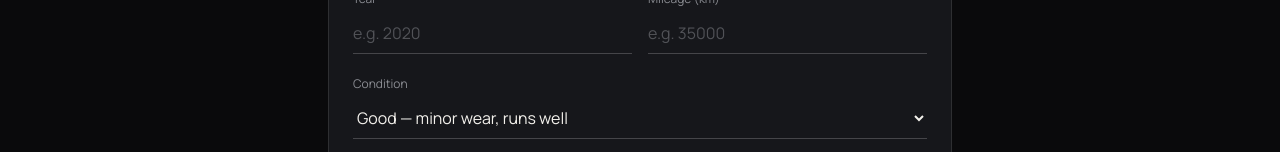
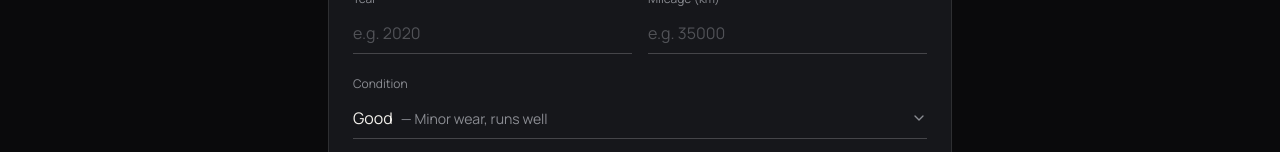
Before and after one commit to ctoswar/basta-manibela, a Next.js app: page /sell in a window 1280 px wide. Shown: the part 648-800 px from the top of the page. Built offline with nearby package versions, Linux system fonts and the light colour scheme.

Commit message:
feat: animated condition dropdown in sell car form
- Replace native select with custom animated dropdown
- Slide-in + fade animation (300ms ease-out)
- Staggered option entrance with 40ms delay
- Rotating chevron icon on open/close
- Click outside to close
- Closes #24

```diff
--- a/components/SellCarForm.tsx
+++ b/components/SellCarForm.tsx
@@ -1,15 +1,15 @@
 "use client";
 
-import { useState, useRef } from "react";
-import { Camera, X } from "lucide-react";
+import { useState, useRef, useEffect } from "react";
+import { Camera, X, ChevronDown } from "lucide-react";
 import { submitSellCar } from "@/lib/api/listings";
 import type { CarCondition } from "@/lib/types";
 
-const CONDITIONS: { value: CarCondition; label: string }[] = [
-  { value: "excellent", label: "Excellent — like new, no issues" },
-  { value: "good", label: "Good — minor wear, runs well" },
-  { value: "fair", label: "Fair — some repairs needed" },
-  { value: "poor", label: "Poor — significant issues" },
+const CONDITIONS: { value: CarCondition; label: string; desc: string }[] = [
+  { value: "excellent", label: "Excellent", desc: "Like new, no issues" },
+  { value: "good", label: "Good", desc: "Minor wear, runs well" },
+  { value: "fair", label: "Fair", desc: "Some repairs needed" },
+  { value: "poor", label: "Poor", desc: "Significant issues" },
 ];
 
 const MAX_PHOTOS = 5;
@@ -27,7 +27,22 @@ export default function SellCarForm() {
   const [message, setMessage] = useState("");
   const [photos, setPhotos] = useState<File[]>([]);
   const [photoError, setPhotoError] = useState("");
+  const [conditionOpen, setConditionOpen] = useState(false);
   const fileInputRef = useRef<HTMLInputElement>(null);
+  const dropdownRef = useRef<HTMLDivElement>(null);
+
+  // Close dropdown on outside click
+  useEffect(() => {
+    function handleClickOutside(e: MouseEvent) {
+      if (dropdownRef.current && !dropdownRef.current.contains(e.target as Node)) {
+        setConditionOpen(false);
+      }
+    }
+    if (conditionOpen) {
+      document.addEventListener("mousedown", handleClickOutside);
+      return () => document.removeEventListener("mousedown", handleClickOutside);
+    }
+  }, [conditionOpen]);
 
   function handlePhotosChange(e: React.ChangeEvent<HTMLInputElement>) {
     const files = Array.from(e.target.files || []);
@@ -172,20 +187,61 @@ export default function SellCarForm() {
         </label>
       </div>
 
-      <label className="block">
+      <div className="block">
         <span className="font-body text-xs text-muted">Condition</span>
-        <select
-          value={condition}
-          onChange={(e) => setCondition(e.target.value as CarCondition)}
-          className="mt-1 w-full border-b border-white/20 bg-transparent py-2 font-body text-paper focus:border-gold focus:outline-none"
-        >
-          {CONDITIONS.map((c) => (
-            <option key={c.value} value={c.value} className="bg-surface text-paper">
-              {c.label}
-            </option>
-          ))}
-        </select>
-      </label>
+        <div ref={dropdownRef} className="relative mt-1">
+          <button
+            type="button"
+            onClick={() => setConditionOpen(!conditionOpen)}
+            className="flex w-full items-center justify-between border-b border-white/20 bg-transparent py-2 font-body text-left text-paper transition-colors hover:border-white/30 focus:border-gold focus:outline-none"
+          >
+            <span>
+              <span>{CONDITIONS.find((c) => c.value === condition)?.label}</span>
+              <span className="ml-2 text-sm text-muted">
+                — {CONDITIONS.find((c) => c.value === condition)?.desc}
+              </span>
+            </span>
+            <ChevronDown
+              className={`h-4 w-4 text-muted transition-transform duration-300 ease-out ${
+                conditionOpen ? "rotate-180" : "rotate-0"
+              }`}
+            />
+          </button>
+
+          {/* Dropdown panel */}
+          <div
+            className={`absolute z-20 mt-1 w-full overflow-hidden border border-white/10 bg-surface shadow-xl transition-all duration-300 ease-out ${
+              conditionOpen
+                ? "max-h-60 opacity-100 translate-y-0"
+                : "max-h-0 opacity-0 -translate-y-2 pointer-events-none"
+            }`}
+          >
+            <div className="py-1">
+              {CONDITIONS.map((c, i) => (
+                <button
+                  key={c.value}
+                  type="button"
+                  onClick={() => {
+                    setCondition(c.value);
+                    setConditionOpen(false);
+                  }}
+                  className={`flex w-full flex-col px-4 py-2.5 text-left font-body transition-all duration-200 ${
+                    condition === c.value
+                      ? "bg-gold/10 text-gold-bright"
+                      : "text-silver hover:bg-white/5 hover:text-paper"
+                  }`}
+                  style={{
+                    transitionDelay: conditionOpen ? `${i * 40}ms` : "0ms",
+                  }}
+                >
+                  <span className="text-sm">{c.label}</span>
+                  <span className="text-xs text-muted">{c.desc}</span>
+                </button>
+              ))}
+            </div>
+          </div>
+        </div>
+      </div>
 
       <label className="block">
         <span className="font-body text-xs text-muted">Additional details (optional)</span>
```
